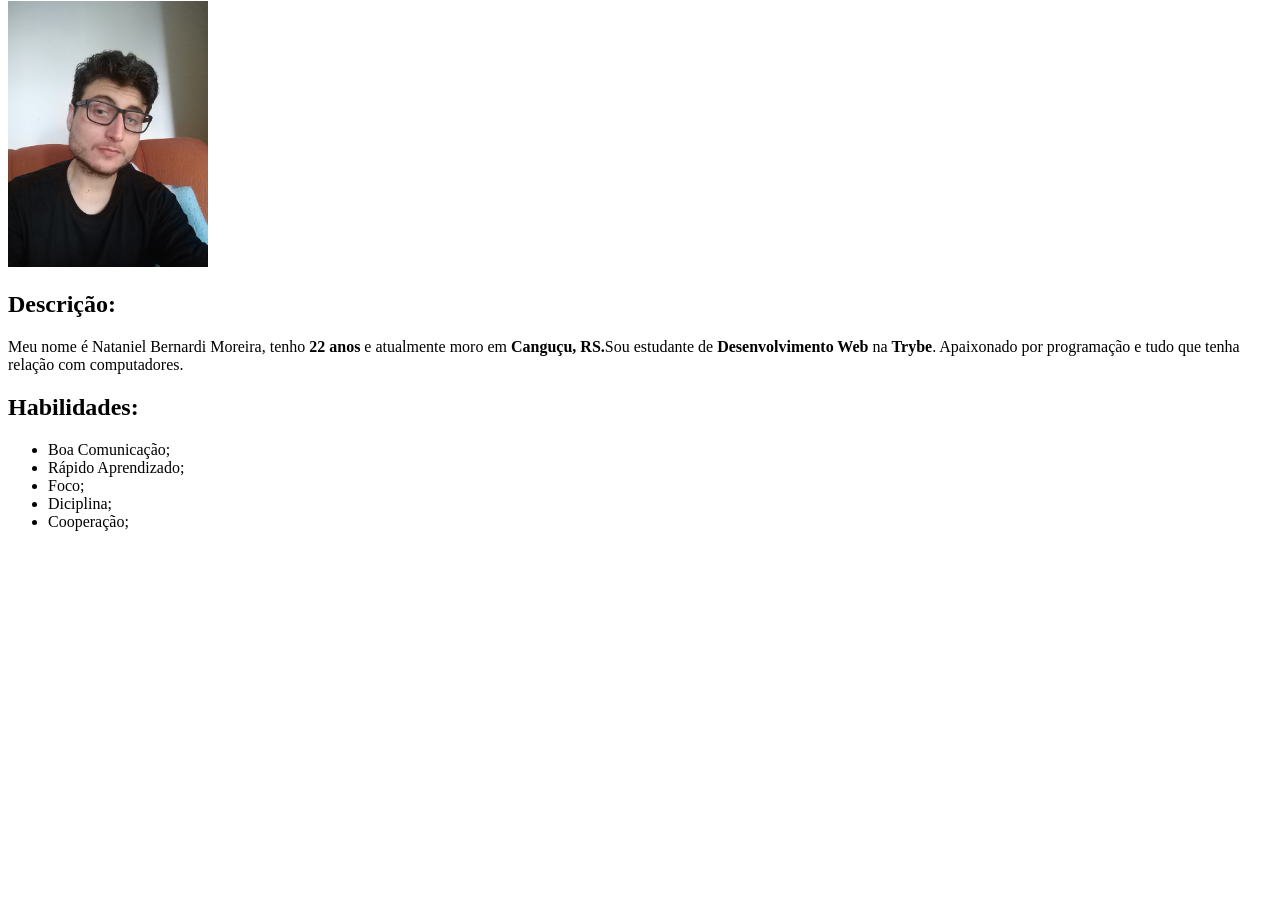
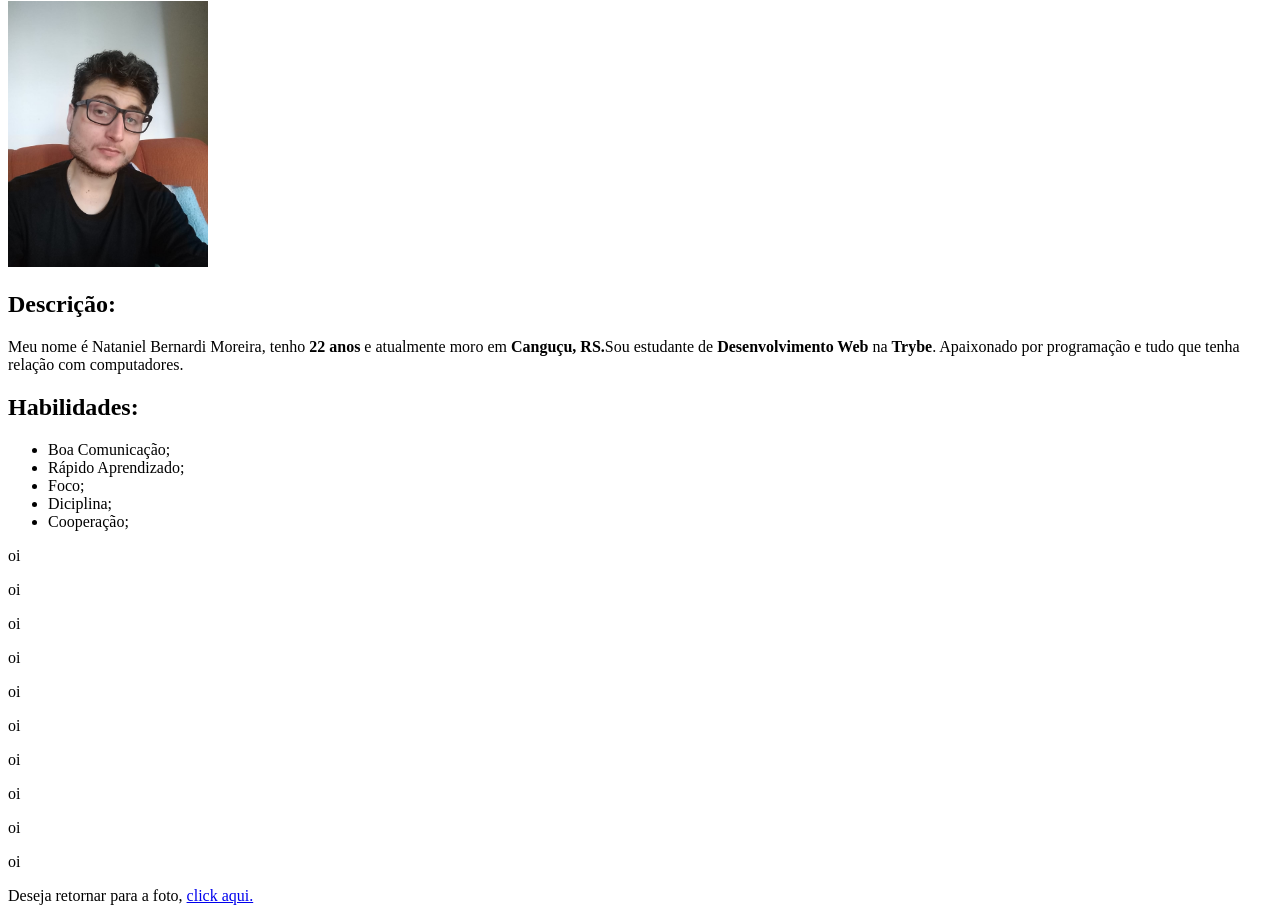
Before and after one commit to NatanielBMoreira/NatanielBMoreira.github.io, a plain HTML site: page index.html in a window 1280 px wide. Shown: the part 79-1000 px from the top of the page. Before the commit the page ends 800 px from the top, so only its background shows below. Drawn offline with Linux system fonts and the light colour scheme.

Commit message:
Add link interno para a foto de perfil.

```diff
--- a/index.html
+++ b/index.html
@@ -6,7 +6,7 @@
 </head>
 <body>
     <h1>Portfólio Nataniel Bernardi Moreira</h1>
-    <img src="foto-perfil.jpeg" alt="Foto de perfil do Nataniel" width="200px">
+    <img id="Foto-perfil" src="foto-perfil.jpeg" alt="Foto de perfil do Nataniel" width="200px">
     <p></p>
     <h2>Descrição:</h2>
     <p>Meu nome é Nataniel Bernardi Moreira, tenho <strong>22 anos </strong>e atualmente moro em <strong>Canguçu, RS.</strong>Sou estudante de <strong>Desenvolvimento Web</strong> na <strong>Trybe</strong>. Apaixonado por programação e tudo que tenha relação com computadores.</p>
@@ -19,6 +19,17 @@
         <li>Diciplina;</li>
         <li>Cooperação;</li>
     </ul>
+    <p>oi</p>
+    <p>oi</p>
+    <p>oi</p>
+    <p>oi</p>
+    <p>oi</p>
+    <p>oi</p>
+    <p>oi</p>
+    <p>oi</p>
+    <p>oi</p>
+    <p>oi</p>
+    <p>Deseja retornar para a foto, <a href="#Foto-perfil">click aqui.</a></p>
 
 </body>
 </html>
```
